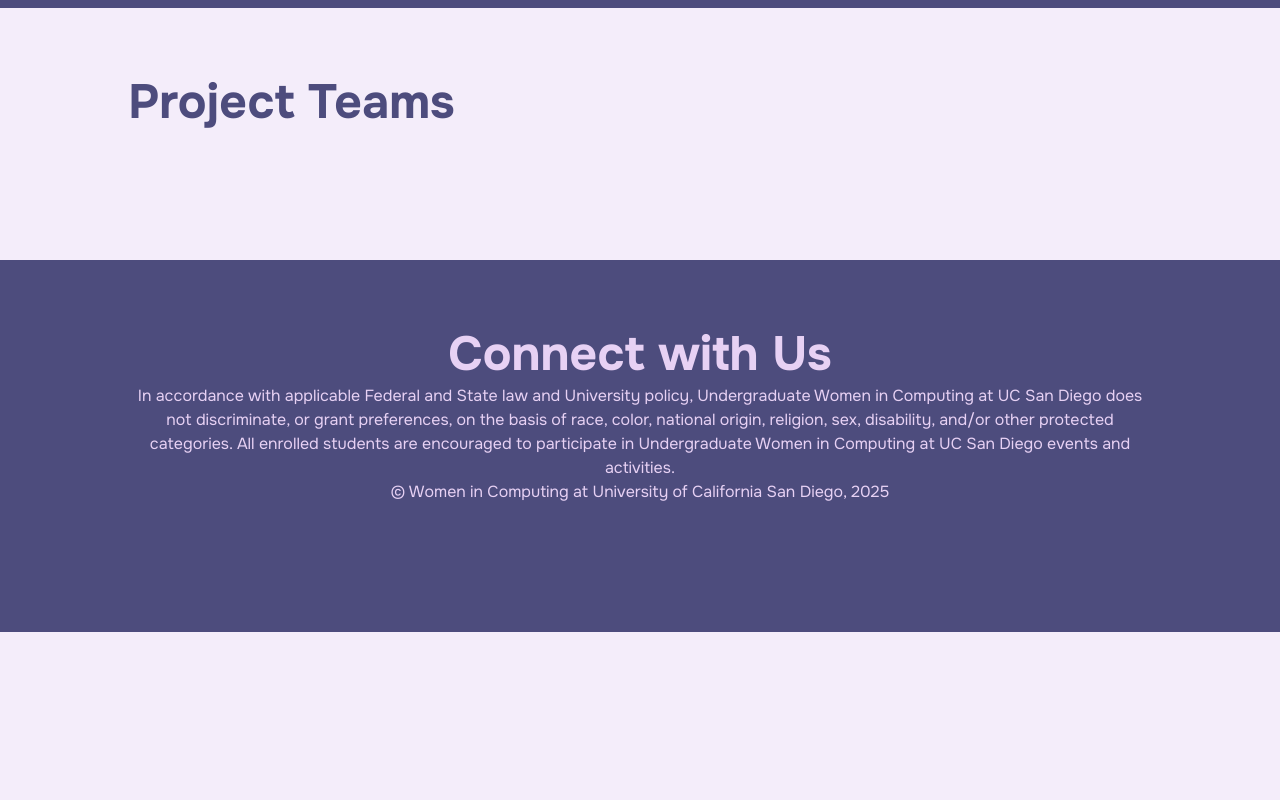
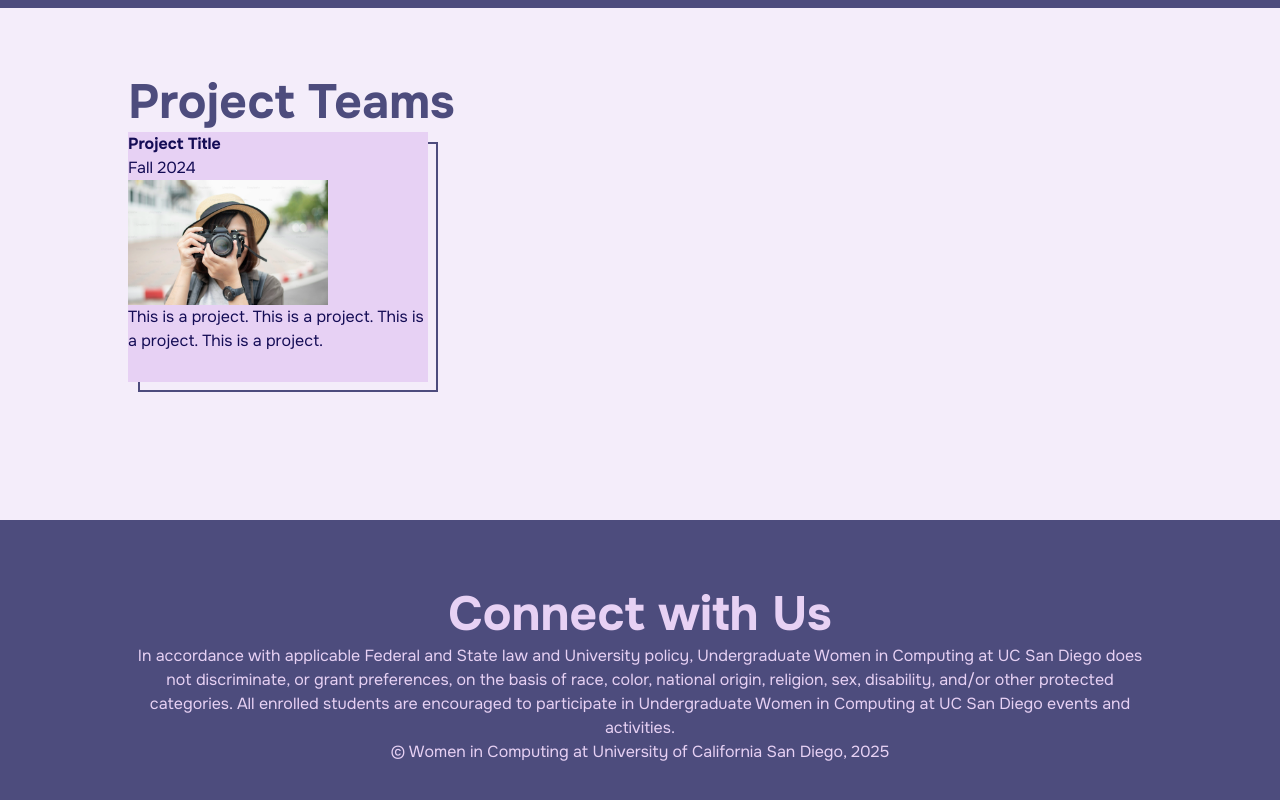
Before and after one commit to wicatucsd/wicatucsd.github.io, a Next.js app: page /programs in a window 1280 px wide. Shown: the part 1415-2215 px from the top of the page. Before the commit the page ends 2047 px from the top, so only its background shows below. Built offline with nearby package versions, Linux system fonts and the light colour scheme.

Commit message:
Implement initial layout for project team cards

```diff
--- a/src/app/programs/page.tsx
+++ b/src/app/programs/page.tsx
@@ -1,5 +1,6 @@
 "use client";
 import { Tab, Tabs, TabList, TabPanel } from "react-tabs";
+import Project from "@/components/Project";
 
 export default function Programs() {
   return (
@@ -55,6 +56,7 @@
       </section>
       <section>
         <h1>Project Teams</h1>
+        <Project/>
       </section>
     </main>
   );
--- a/src/components/MemberPopUp.tsx
+++ b/src/components/MemberPopUp.tsx
@@ -11,7 +11,6 @@
   const [isPopUpOpen, setIsPopUpOpen] = useState(false);
   const imageSize = 175; // Size of the image in pixels
   const iconSize = 30; // Size of the icon in pixels
-  const hoverScale = 1.2; // Scale factor for hover effect
 
   const togglePopUp = () => {
     setIsPopUpOpen(!isPopUpOpen);
@@ -72,7 +71,7 @@
           >
             <div className="flex justify-end">
               <button
-                className={`text-gray-dark font-bold p-2 text-xl cursor-pointer transition-transform duration-200 hover:scale-${100*hoverScale}`}
+                className="text-gray-dark font-bold p-2 text-xl cursor-pointer transition-transform duration-200 hover:scale-120"
                 onClick={togglePopUp}
                 aria-label="Close"
               >
@@ -108,7 +107,7 @@
                           alt="Email"
                           width={iconSize}
                           height={iconSize}
-                          className={`transition-transform duration-200 hover:scale-${100*hoverScale}`}
+                          className="transition-transform duration-200 hover:scale-120"
                         />
                       </a>
                     )}
@@ -119,7 +118,7 @@
                           alt="Instagram"
                           width={iconSize}
                           height={iconSize}
-                          className={`transition-transform duration-200 hover:scale-${100*hoverScale}`}
+                          className="transition-transform duration-200 hover:scale-120"
                         />
                       </a>
                     )}
@@ -130,7 +129,7 @@
                           alt="LinkedIn"
                           width={iconSize}
                           height={iconSize}
-                          className={`transition-transform duration-200 hover:scale-${100*hoverScale}`}
+                          className="transition-transform duration-200 hover:scale-120"
                         />
                       </a>
                     )}
@@ -141,7 +140,7 @@
                           alt="GitHub"
                           width={iconSize}
                           height={iconSize}
-                          className={`transition-transform duration-200 hover:scale-${100*hoverScale}`}
+                          className="transition-transform duration-200 hover:scale-120"
                         />
                       </a>
                     )}
@@ -152,7 +151,7 @@
                           alt="Website"
                           width={iconSize}
                           height={iconSize}
-                          className={`transition-transform duration-200 hover:scale-${100*hoverScale}`}
+                          className="transition-transform duration-200 hover:scale-120"
                         />
                       </a>
                     )}
--- /dev/null
+++ b/src/components/Project.tsx
@@ -0,0 +1,107 @@
+"use client";
+import React, { useState } from "react";
+import Image from "next/image";
+
+export default function Project() {
+  const [isPopUpOpen, setIsPopUpOpen] = useState(false);
+  const imageSize = 175; // Size of the image in pixels
+
+  const togglePopUp = () => {
+    setIsPopUpOpen(!isPopUpOpen);
+  };
+  return (
+    <div>
+      <div>
+        {/* Add padding to ensure the component's layout accounts for the size of the shadow outline */}
+        <div className="pr-[10px] pb-[10px]">
+          {/* Outline shadow effect */}
+            <div className="
+              relative inline-block
+              after:content-[''] after:absolute
+              after:top-[10px] after:left-[10px]
+              after:w-full after:h-full
+              after:-z-1
+              after:border-2 after:border-primary-medium
+            ">
+            {/* Box */}
+            <div className="
+              cursor-pointer bg-primary-light h-[250px] w-[300px]
+              transition-transform duration-350
+              hover:translate-x-[10px] hover:translate-y-[10px]
+              "
+              onClick={togglePopUp}
+            >
+              <p className="font-bold">Project Title</p>
+              <p>Fall 2024</p>
+              <div className="h-[125px] w-[200px] overflow-hidden">
+                <Image
+                  src="/images/members/placeholder_image.png"
+                  alt="Project Photo"
+                  width={250}
+                  height={200}
+                  className="object-cover w-full h-full flex-none"
+                />
+              </div>
+              <p>This is a project. This is a project. This is a project. This is a project. </p>
+            </div>
+          </div>
+        </div>
+      </div>
+
+      {/* Pop-Up */}
+      {isPopUpOpen && (
+        <div className="fixed inset-0 z-2 flex items-center justify-center bg-primary-medium/70">
+          <div
+            className="
+              bg-primary-light p-md pt-sm
+              w-full md:w-2/3
+              h-100
+              mx-sm
+              overflow-y-auto"
+            onClick={e => e.stopPropagation()}
+          >
+            <div className="flex justify-end">
+              <button
+                className="text-gray-dark font-bold p-2 text-xl cursor-pointer transition-transform duration-200 hover:scale-120"
+                onClick={togglePopUp}
+                aria-label="Close"
+              >
+                ✕
+              </button>
+            </div>
+            <div className="flex flex-col-reverse items-center md:flex-row md:items-start gap-sm">
+              <div>
+              </div>
+              <div className="flex flex-col gap-sm">
+                <div className="flex flex-col-reverse items-center md:flex-row md:items-start gap-sm">
+                  <div>
+                    <Image
+                      src="/images/members/placeholder_image.png"
+                      alt="Member Photo"
+                      width={300}
+                      height={200}
+                      className="object-cover flex-none"
+                    />
+                  </div>
+                  <div className="flex flex-col gap-sm">
+                    <div>
+                      <h2 className="text-primary-dark">Project Title</h2>
+                      <p>Fall 2023</p>
+                    </div>
+                    <div className="flex flex-col gap-sm">
+                      <p><b className="text-primary-medium">Favorite language:</b> g</p>
+
+                      <div className="flex gap-md items-center">
+
+                      </div>
+                    </div>
+                  </div>
+                </div>
+              </div>
+            </div>
+          </div>
+        </div>
+      )}
+    </div>
+  );
+};
```
